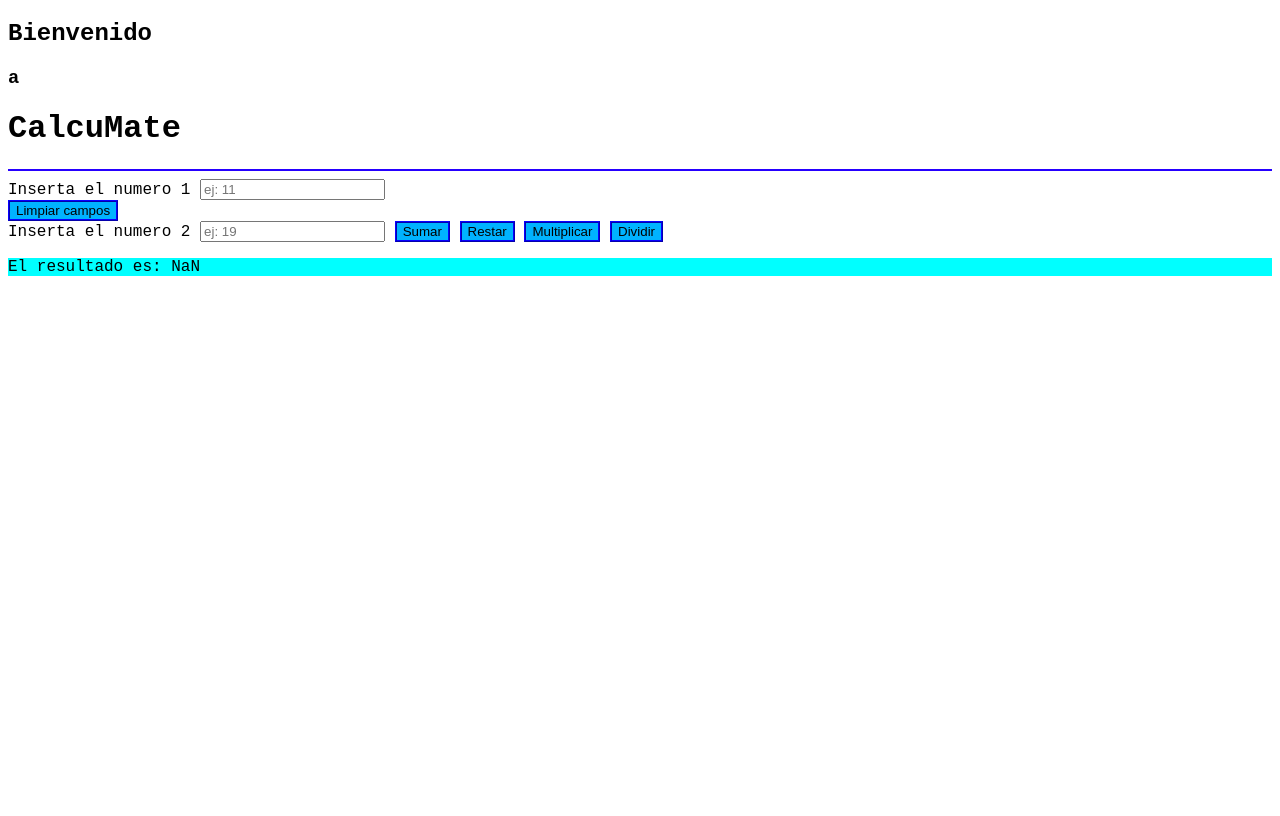
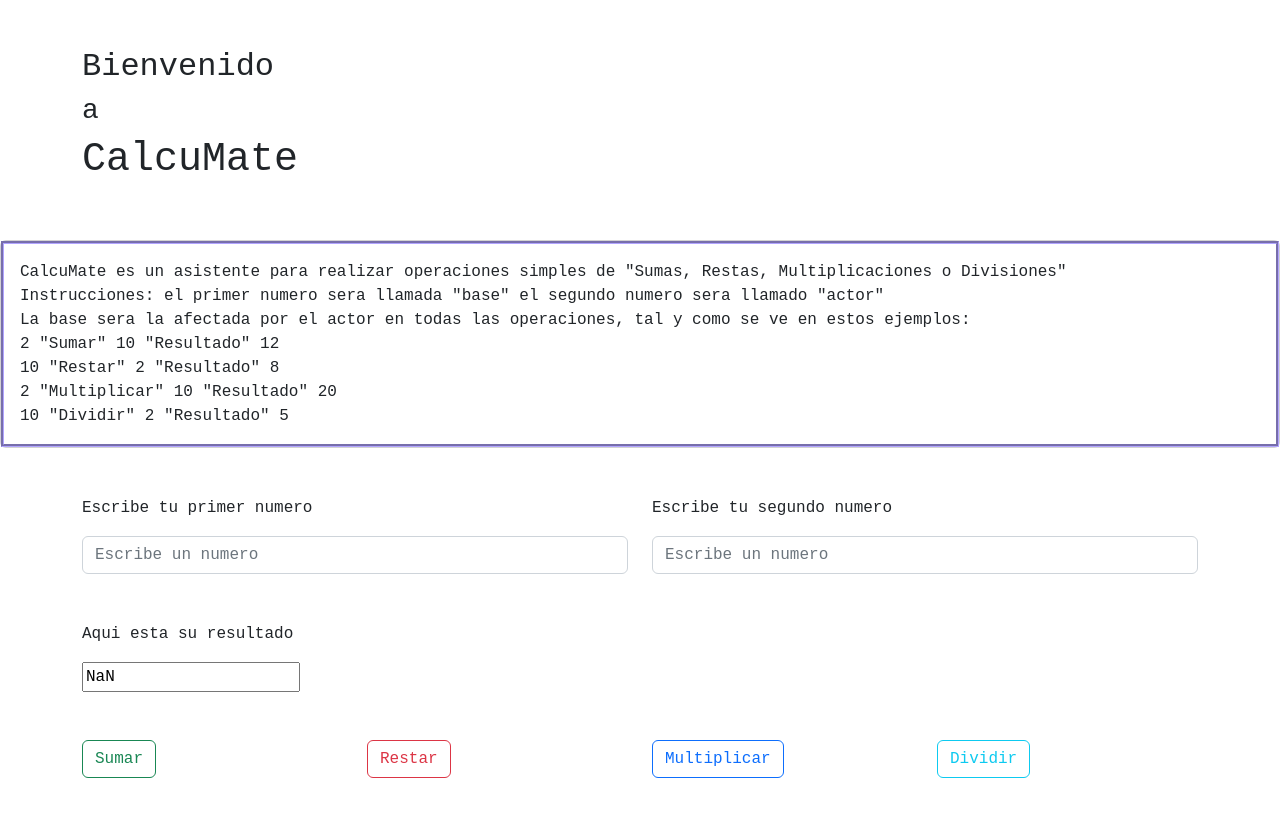
Before and after one commit to AlexCarLoy/CalcuMate, a plain HTML site: page index.html in a window 1280 px wide. Both pictures are taken after a click on the button "Sumar". Drawn offline with Linux system fonts and the light colour scheme.

Commit message:
CalcuMate: [CThird try

```diff
--- a/function.js
+++ b/function.js
@@ -1,23 +1,37 @@
-function Limpiar() {e
-    document.getElementById('CalcuMate').reset()
+const inputNum1 = document.getElementById("num1")
+const inputNum2 = document.getElementById("num2")
+const inputRes = document.getElementById("result")
+
+const btnSum = document.getElementById("sum")
+const btnRes = document.getElementById("res")
+const btnMul = document.getElementById("mul")
+const btnDiv = document.getElementById("div")
+
+const sum = (a, b) => a + b
+const res = (a, b) => a - b
+const mul = (a, b) => a * b
+const div = (a, b) => a / b
+
+
+const handleSum = () => {
+    const num1 = parseInt(inputNum1.value)
+    const num2 = parseInt(inputNum2.value)
+    inputRes.value = sum(num1, num2)
 }
-function Sumar() {
-    let n1 = parseInt(document.getElementById('numero1').value)
-    let n2 = parseInt(document.getElementById('numero2').value)
-    document.getElementById("Resultado").innerHTML = (n1+n2);
+
+const handleRes = () => {
+    inputRes.value = res(inputNum1.value, inputNum2.value)
 }
-function Restar() {
-    let n1 = parseInt(document.getElementById('numero1').value)
-    let n2 = parseInt(document.getElementById('numero2').value)
-    document.getElementById("Resultado").innerHTML = (n1-n2);
+
+const handleMul = () => {
+    inputRes.value = mul(inputNum1.value, inputNum2.value)
 }
-function Multiplicar() {
-    let n1 = parseInt(document.getElementById('numero1').value)
-    let n2 = parseInt(document.getElementById('numero2').value)
-    document.getElementById("Resultado").innerHTML = (n1*n2);
+
+const handleDiv = () => {
+    inputRes.value = div(inputNum1.value, inputNum2.value)
 }
-function Dividir() {
-    let n1 = parseInt(document.getElementById('numero1').value)
-    let n2 = parseInt(document.getElementById('numero2').value)
-    document.getElementById("Resultado").innerHTML = (n1/n2);
-}
+
+btnSum.addEventListener("click", handleSum)
+btnRes.addEventListener("click", handleRes)
+btnMul.addEventListener("click", handleMul)
+btnDiv.addEventListener("click", handleDiv)
--- a/index.html
+++ b/index.html
@@ -1,51 +1,73 @@
 <!DOCTYPE html>
-<html lang="es">
+<html lang="en">
+
 <head>
         <meta charset="UTF-8">
         <meta http-equiv="X-UA-Compatible" content="IE=edge">
         <meta name="viewport" content="width=device-width, initial-scale=1.0">
+        <link rel="stylesheet" href="./css/bootstrap.min.css">
+        <link rel="stylesheet" href="style.css">
         <title>CalcuMate</title>
+        <link rel="icon" href="assets/img/iaIcon.png">
+</head>
 
-    <link rel="stylesheet" href="style.css">
-    <script src="./function.js"></script>
-
-</head>
 <body>
-    <form id="CalcuMate">
-
-
+        <div class="container-sm">
+                <div class="row my-5 center-content-md-left">
                         <h2>Bienvenido</h2>
                         <h3>a</h3>
                         <h1>CalcuMate</h1>
+                </div>
+        </div>
+        <div class="card">
+                <div class="card-body">
+                        CalcuMate es un asistente para realizar operaciones simples de "Sumas, Restas, Multiplicaciones o Divisiones"
+                        <br> Instrucciones: el primer numero sera llamada "base" el segundo numero sera llamado "actor"
+                        <br> La base sera la afectada por el actor en todas las operaciones, tal y como se ve en estos ejemplos:
+                        <br> 2  "Sumar"       10 "Resultado" 12
+                        <br> 10 "Restar"      2  "Resultado" 8
+                        <br> 2  "Multiplicar" 10 "Resultado" 20
+                        <br> 10 "Dividir"     2  "Resultado" 5
+                </div>
+        </div>
 
+        <div class="container-sm">
+                <div class="row my-5 justify-content-md-center">
+                        <div class="col">
+                                <p>Escribe tu primer numero</p>
+                                <input placeholder="Escribe un numero" id='num1' type="text" class="form-control">
+                        </div>
+                        <div class="col">
+                                <p>Escribe tu segundo numero</p>
+                                <input placeholder="Escribe un numero" id='num2' type="text" class="form-control">
+                        </div>
+                </div>
+                <div class="row">
+                        <div class="col">
+                                <p>Aqui esta su resultado</p>
+                                <input class='col' placeholder="Resultado" id='result' type="text">
+                        </div>
+                </div>
+        </div>
+        <div class="container-sm">
+                <div class="row my-5">
+                        <div class="col">
+                                <button class="btn btn-outline-success" id='sum'>Sumar</button>
+                        </div>
+                        <div class="col">
+                                <button class="btn btn-outline-danger" id="res">Restar</button>
+                        </div>
+                        <div class="col">
+                                <button class="btn btn-outline-primary" id="mul">Multiplicar</button>
+                        </div>
+                        <div class="col">
+                                <button class="btn btn-outline-info" id="div">Dividir</button>
+                        </div>
+                </div>
+        </div>
+        <!-- Bootstrap -->
+        <script src="./js/bootstrap.bundle.min.js"></script>
+        <script src="function.js"></script>
+</body>
 
-
-        <hr>
-
-                <label>Inserta el numero 1</label>
-                <input type="number" name="" id="numero1" placeholder="ej: 11" required>
-
-        <br>
-
-                <button onclick="Limpiar();">Limpiar campos</button>
-
-
-        <br>
-
-                <label>Inserta el numero 2</label>
-                <input type="number" name="" id="numero2" placeholder="ej: 19" required>
-
-
-                <button type="button" onclick="Sumar();">Sumar</button>
-                <button type="button" onclick="Restar();">Restar</button>
-                <button type="button" onclick="Multiplicar();">Multiplicar</button>
-                <button type="button" onclick="Dividir();">Dividir</button>
-
-
-        <p>El resultado es: <span id="Resultado"></span></p>
-    </form>
-    <script src="./js/bootstrap.bundle.js"></script>
-
-    <script src="script.js"></script>
-</body>
 </html>
--- a/style.css
+++ b/style.css
@@ -1,15 +1,7 @@
-html{
+h1, h2, h3, p, div{
     font-family: 'Courier New', Courier, monospace;
 }
-hr{
+.card-body{
     border-style: groove;
-    border-color: rgb(38, 0, 255);
+    border-color: rgb(177, 164, 255);
 }
-button {
-    background-color: rgb(0, 179, 255);
-    border-color: rgb(8, 0, 255);
-    border-style: ridge;
-}
-p{
-    background-color: aqua;
-}
```
Also changed, not shown: assets/img/iaIcon.png (added). Lines whose indentation alone changed are shown as unchanged.
